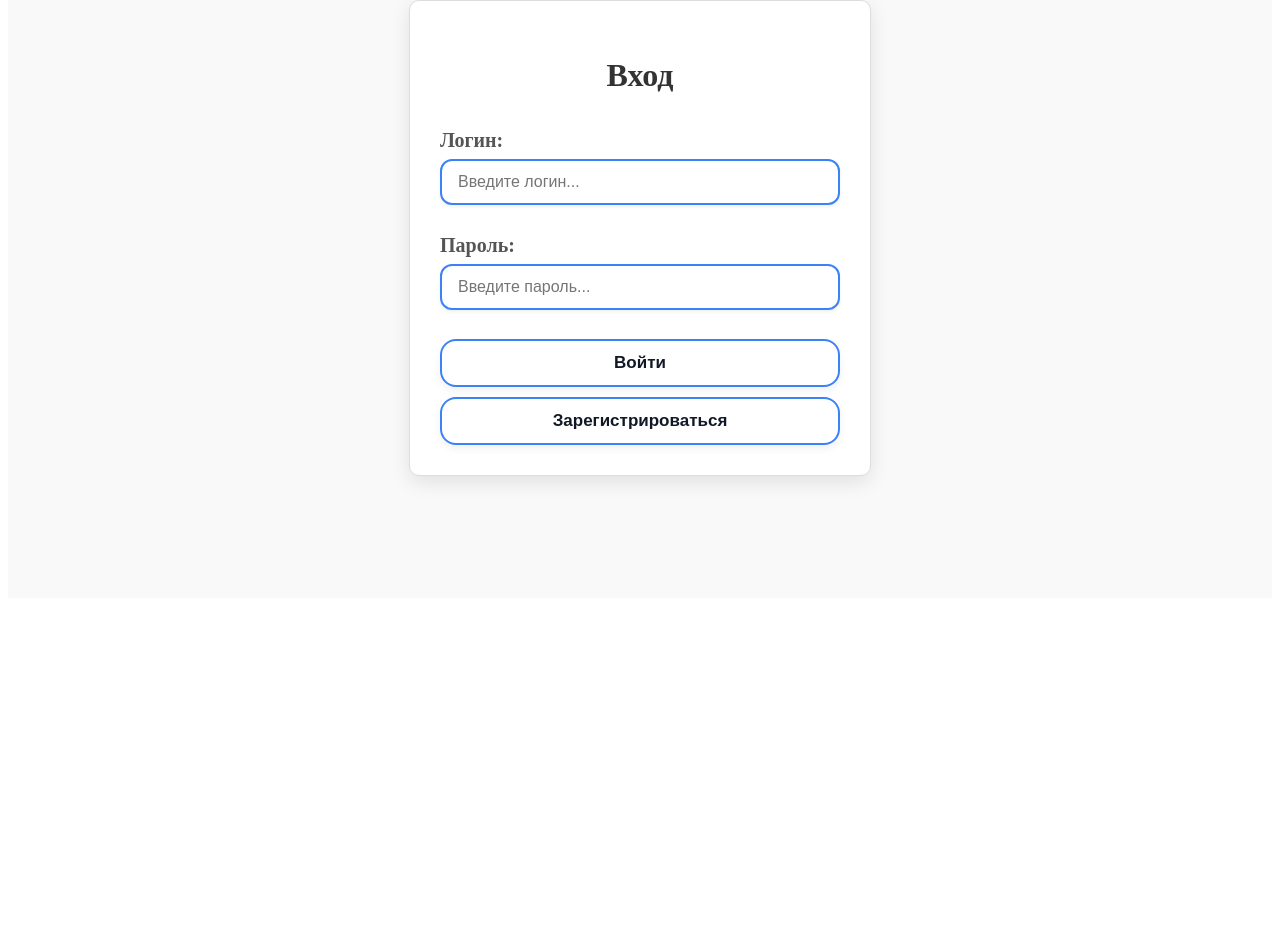
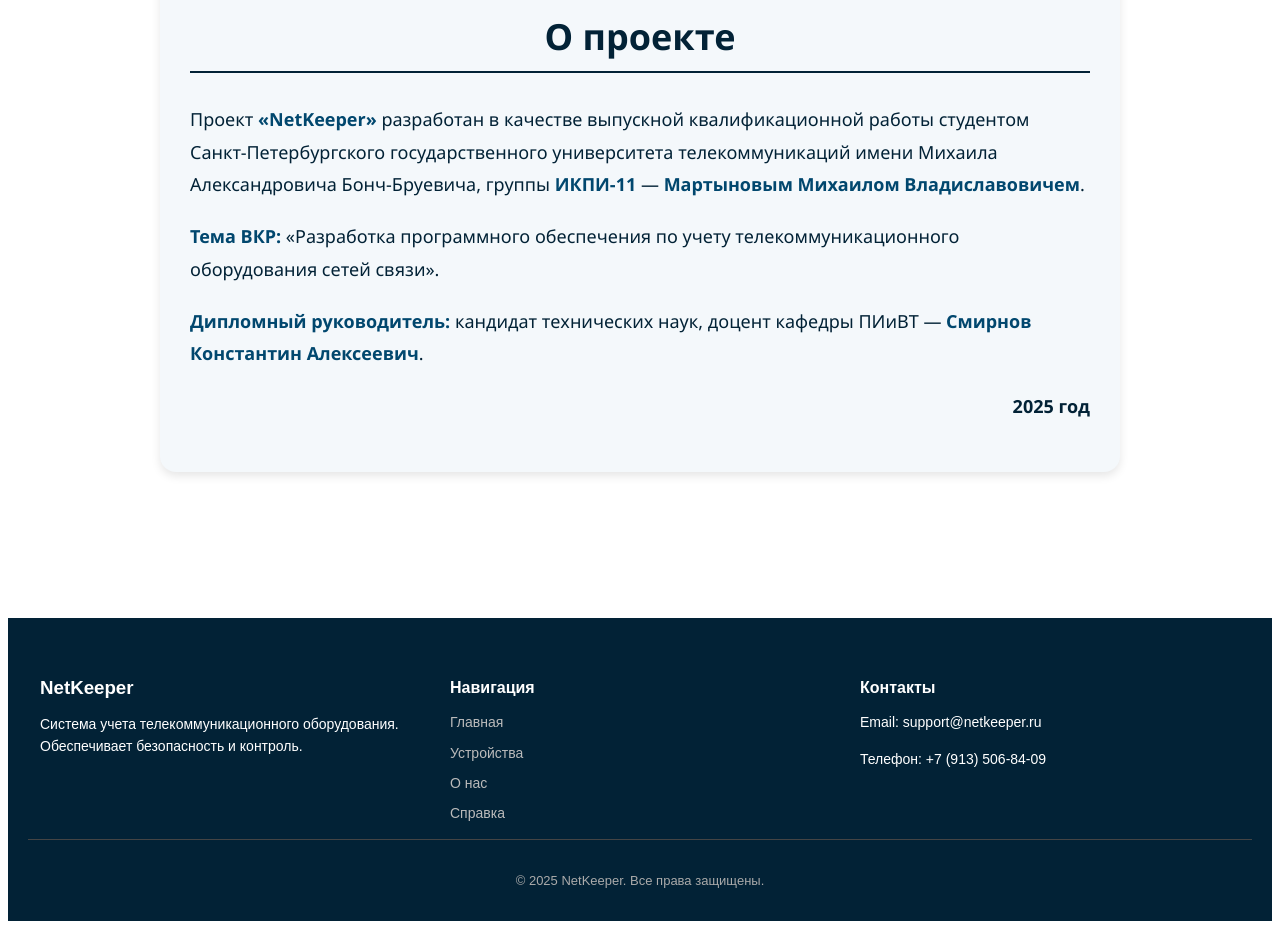
Before and after one commit to Mihail018/NetKeeper-front-, a Vue app: page /about in a window 1280 px wide. Before the commit this address led to /login. Shown: the part 202-1131 px from the top of the page. Before the commit the page ends 808 px from the top, so only its background shows below. Built offline with nearby package versions, Linux system fonts and the light colour scheme; no server answers.

Commit message:
Добавлено оформление главной страницы, подвал, страница 'О нас' и 'Справка'

```diff
--- a/src/App.vue
+++ b/src/App.vue
@@ -3,11 +3,103 @@
   <div class="app">
     <router-view></router-view>
   </div>
+   <footer class="site-footer">
+    <div class="footer-content">
+      <div class="footer-section">
+        <h3>NetKeeper</h3>
+        <p>Система учета телекоммуникационного оборудования. Обеспечивает безопасность и контроль.</p>
+      </div>
+
+      <div class="footer-section">
+        <h4>Навигация</h4>
+        <ul>
+          <li><router-link to="/">Главная</router-link></li>
+          <li><router-link to="/data">Устройства</router-link></li>
+          <li><router-link to="/about">О нас</router-link></li>
+          <li><router-link to="/referenceMaterials">Справка</router-link></li>
+        </ul>
+      </div>
+
+      <div class="footer-section">
+        <h4>Контакты</h4>
+        <p>Email: support@netkeeper.ru</p>
+        <p>Телефон: +7 (913) 506-84-09</p>
+      </div>
+    </div>
+
+    <div class="footer-bottom">
+      <p>&copy; 2025 NetKeeper. Все права защищены.</p>
+    </div>
+  </footer>
 </template>
 <script>
 
 </script>
 
 <style>
+.app {
+  min-height: calc(100vh - 200px); /* Чтобы содержимое не залезало на футер */
+  padding-bottom: 60px;
+}
+
+/* footer */
+.site-footer {
+  background-color: #022236;
+  color: #fff;
+  padding: 40px 20px 20px;
+  font-family: Arial, sans-serif;
+}
+
+.footer-content {
+  display: flex;
+  flex-wrap: wrap;
+  justify-content: space-between;
+  gap: 30px;
+  max-width: 1200px;
+  margin: 0 auto;
+}
+
+.footer-section {
+  flex: 1 1 250px;
+}
+
+.footer-section h3,
+.footer-section h4 {
+  margin-bottom: 12px;
+  color: #ffffff;
+}
+
+.footer-section p,
+.footer-section ul {
+  font-size: 14px;
+  line-height: 1.6;
+}
+
+.footer-section ul {
+  list-style: none;
+  padding: 0;
+}
+
+.footer-section ul li {
+  margin-bottom: 8px;
+}
+
+.footer-section ul li a {
+  color: #bbb;
+  text-decoration: none;
+  transition: color 0.3s ease;
+}
+
+.footer-section ul li a:hover {
+  color: #fff;
+}
+
+.footer-bottom {
+  text-align: center;
+  padding-top: 20px;
+  border-top: 1px solid #444;
+  font-size: 13px;
+  color: #aaa;
+}
 
 </style>
--- a/src/components/UI/Navbar.vue
+++ b/src/components/UI/Navbar.vue
@@ -4,8 +4,9 @@
     <my-button @click="$router.push('/data')">Просмотр и добавление ТКО</my-button>
     <my-button @click="$router.push('/updateData')">Редактирование характеристик ТКО</my-button>
     <my-button @click="$router.push('/deleteData')">Удаление ТКО</my-button>
+    <my-button @click="$router.push('/about')">О нас</my-button>
+    <my-button @click="$router.push('/referenceMaterials')">Справка</my-button>
 
-    <!-- Показываем кнопки в зависимости от статуса -->
     <my-button v-if="!isAuthenticated" @click="$router.push('/login')">Войти</my-button>
     <my-button v-else @click="logout">Выйти</my-button>
   </div>
--- /dev/null
+++ b/src/pages/AboutPage.vue
@@ -0,0 +1,62 @@
+<template>
+  <div class="about-page">
+    <h1>О проекте</h1>
+    <div class="content-box">
+      <p>
+        Проект <strong>«NetKeeper»</strong> разработан в качестве выпускной квалификационной работы студентом
+        Санкт-Петербургского государственного университета телекоммуникаций имени Михаила Александровича Бонч-Бруевича,
+        группы <strong>ИКПИ-11</strong> — <strong>Мартыновым Михаилом Владиславовичем</strong>.
+      </p>
+      <p>
+        <strong>Тема ВКР:</strong> «Разработка программного обеспечения по учету телекоммуникационного оборудования сетей связи».
+      </p>
+      <p>
+        <strong>Дипломный руководитель:</strong> кандидат технических наук, доцент кафедры ПИиВТ — <strong>Смирнов Константин Алексеевич</strong>.
+      </p>
+      <p class="year">2025 год</p>
+    </div>
+  </div>
+</template>
+
+<script>
+
+</script>
+
+<style scoped>
+.about-page {
+  max-width: 900px;
+  margin: 60px auto;
+  padding: 30px;
+  font-family: 'Segoe UI', Tahoma, Geneva, Verdana, sans-serif;
+  color: #022236;
+  background-color: #f4f8fb;
+  border-radius: 16px;
+  box-shadow: 0 4px 10px rgba(0, 0, 0, 0.1);
+}
+
+.about-page h1 {
+  font-size: 36px;
+  color: #022236;
+  margin-bottom: 30px;
+  text-align: center;
+  border-bottom: 2px solid #022236;
+  padding-bottom: 10px;
+}
+
+.content-box p {
+  font-size: 18px;
+  line-height: 1.8;
+  margin-bottom: 20px;
+}
+
+.content-box strong {
+  color: #01476e;
+}
+
+.year {
+  text-align: right;
+  font-weight: bold;
+  font-size: 18px;
+  color: #022236;
+}
+</style>
--- a/src/pages/MainPage.vue
+++ b/src/pages/MainPage.vue
@@ -1,8 +1,26 @@
 <template>
-    <div>
-
+  <div class="home-page">
+    <div class="about-container">
+      <h1>NetKeeper</h1>
+      <p>
+        Добро пожаловать в систему <strong>NetKeeper</strong> — решение для точного и удобного учёта телекоммуникационного оборудования сетей связи.
+      </p>
+      <p>
+        В условиях стремительного развития информационных технологий важно не теряться в массивах оборудования, разбросанного по различным локациям. Наше приложение упрощает задачу: вы получаете централизованный доступ к данным об устройствах, их характеристиках и расположении.
+      </p>
+      <p>
+        В отличие от систем управления сетями, <strong>NetKeeper</strong> не вмешивается в процессы функционирования оборудования. Его цель — <em>отражать состояние инфраструктуры</em>, делая информацию прозрачной и доступной для анализа.
+      </p>
+      <p>
+        Проект разработан в рамках дипломной работы под названием <strong>«Разработка программного обеспечения по учету телекоммуникационного оборудования сетей связи»</strong> и ориентирован на использование в организациях, где критически важна инвентаризация и контроль над сетевой структурой.
+      </p>
+      <div class="inline-info">
+        <p>Для более подробной информации, смотрите вкладку:</p>
+        <my-button @click="this.$router.push('/about')">О нас</my-button>
+      </div>
     </div>
-  </template>
+  </div>
+</template>
 
   <script>
 
@@ -11,6 +29,56 @@
     }
   </script>
 
-  <style>
+  <style scoped>
+  .about-container {
+  max-width: 800px;
+  margin: 40px auto;
+  padding: 20px;
+  font-family: Arial, sans-serif;
+  color: #022236;
+  line-height: 1.8;
+  font-size: 16px;
+}
 
+.about-container h1 {
+  font-size: 36px;
+  color: #022236;
+  margin-bottom: 30px;
+  text-align: center;
+  border-bottom: 2px solid #022236;
+  padding-bottom: 10px;
+}
+
+
+.about-container strong {
+  color: #01476e;
+}
+
+.about-container em {
+  font-style: italic;
+  color: #555;
+}
+
+.inline-info {
+  display: flex;
+  align-items: center;
+  gap: 10px;
+  margin-top: 20px;
+}
+
+.inline-info p {
+  margin: 0;
+  padding: 0;
+}
+
+.home-page {
+  max-width: 900px;
+  margin: 60px auto;
+  padding: 30px;
+  font-family: 'Segoe UI', Tahoma, Geneva, Verdana, sans-serif;
+  color: #022236;
+  background-color: #f4f8fb;
+  border-radius: 16px;
+  box-shadow: 0 4px 10px rgba(0, 0, 0, 0.1);
+}
   </style>
--- /dev/null
+++ b/src/pages/ReferenceMaterialsPage.vue
@@ -0,0 +1,50 @@
+<template>
+  <div class="reference-page">
+    <h1>Справочные материалы по оперативному статусу сетевых интерфейсов</h1>
+    <div class="content-box">
+      <p><strong>up(1)</strong> — Интерфейс активен</p>
+      <p><strong>down(2)</strong> — Интерфейс не активен</p>
+      <p><strong>testing(3)</strong> — Интерфейс проходит диагностику</p>
+      <p><strong>unknown(4)</strong> — Состояние неизвестно</p>
+      <p><strong>dormant(5)</strong> — Интерфейс ожидает внешних событий для активации</p>
+      <p><strong>notPresent(6)</strong> — Интерфейс не установлен физически или отключен на уровне оборудования</p>
+      <p><strong>lowerLayerDown(7)</strong> — Один из нижележащих интерфейсов отключен</p>
+    </div>
+  </div>
+</template>
+
+<script>
+
+</script>
+
+<style scoped>
+.reference-page {
+  max-width: 900px;
+  margin: 60px auto;
+  padding: 30px;
+  font-family: 'Segoe UI', Tahoma, Geneva, Verdana, sans-serif;
+  color: #022236;
+  background-color: #f4f8fb;
+  border-radius: 16px;
+  box-shadow: 0 4px 10px rgba(0, 0, 0, 0.1);
+}
+
+.reference-page h1 {
+  font-size: 32px;
+  color: #022236;
+  margin-bottom: 30px;
+  text-align: center;
+  border-bottom: 2px solid #022236;
+  padding-bottom: 10px;
+}
+
+.content-box p {
+  font-size: 18px;
+  line-height: 1.8;
+  margin-bottom: 16px;
+}
+
+.content-box strong {
+  color: #01476e;
+}
+</style>
--- a/src/router/router.js
+++ b/src/router/router.js
@@ -5,6 +5,8 @@ import MainPage from "@/pages/MainPage.vue";
 import RegistrationPage from "@/pages/RegistrationPage.vue";
 import ShowDevicePage from "@/pages/ShowDevicePage.vue";
 import UpdateDevicePage from "@/pages/UpdateDevicePage.vue";
+import AboutPage from "@/pages/AboutPage.vue";
+import ReferenceMaterialsPage from "@/pages/ReferenceMaterialsPage.vue"
 import { createRouter, createWebHistory } from "vue-router";
 import axios from "axios";
 
@@ -36,18 +38,36 @@ const routes = [
     {
         path: '/login',
         component: LoginPage
+    },
+    {
+        path: '/about',
+        component: AboutPage
+    },
+    {
+        path: '/referenceMaterials',
+        component: ReferenceMaterialsPage
     }
 ]
 
 const router = createRouter({
     routes,
-    history: createWebHistory(process.env.BASE_URL)
-})
+    history: createWebHistory(process.env.BASE_URL),
+    // Для возвращения в наивысшую точку окна при переходе на другую страницу
+    scrollBehavior(to, from, savedPosition) {
+        if (to.hash) {
+            return {
+                el: to.hash,
+                behavior: 'smooth',
+            };
+        }
+        return { top: 0 };
+    }
+});
 
 // Security
 
 // Список маршрутов, доступных без авторизации
-const publicPages = ['/', '/login', '/registration'];
+const publicPages = ['/', '/login', '/registration', '/about', '/referenceMaterials'];
 
 // Навигационный guard
 router.beforeEach(async (to, from, next) => {
```
